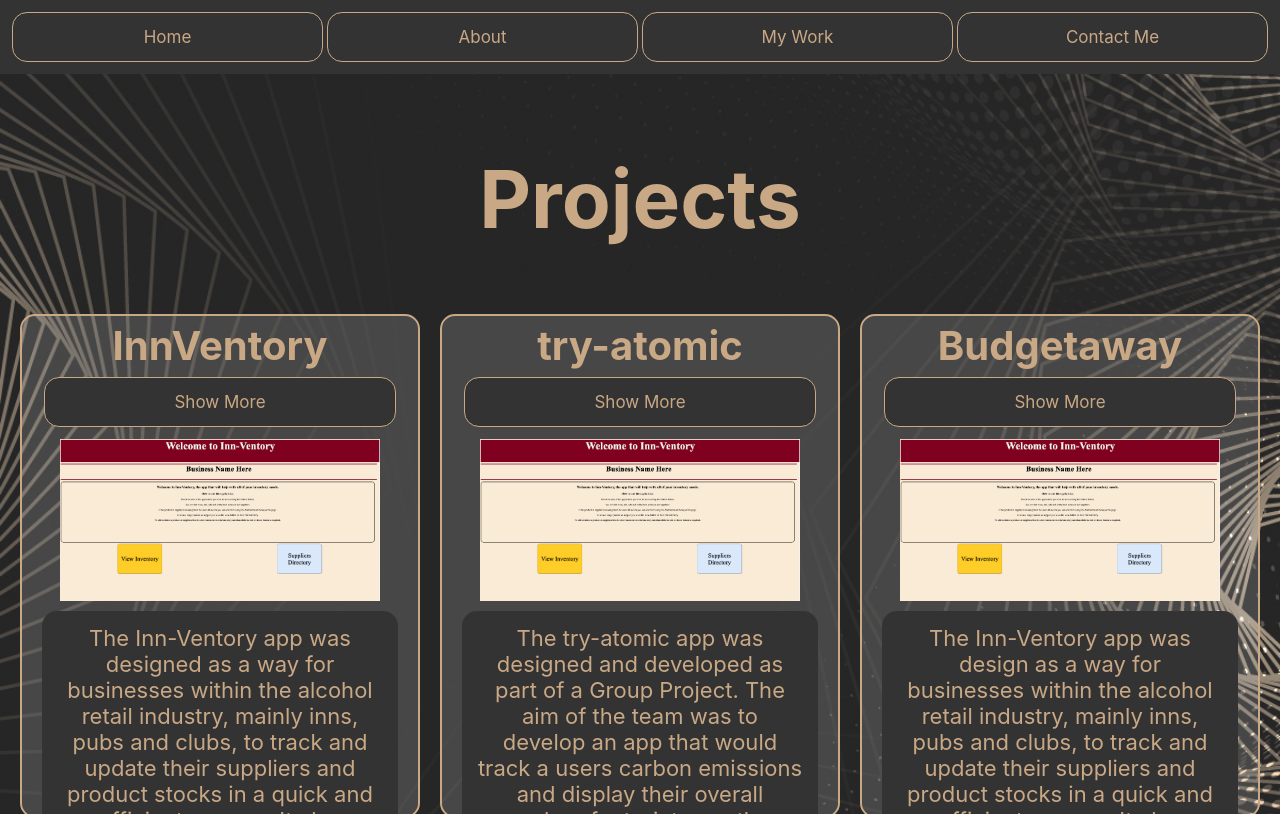
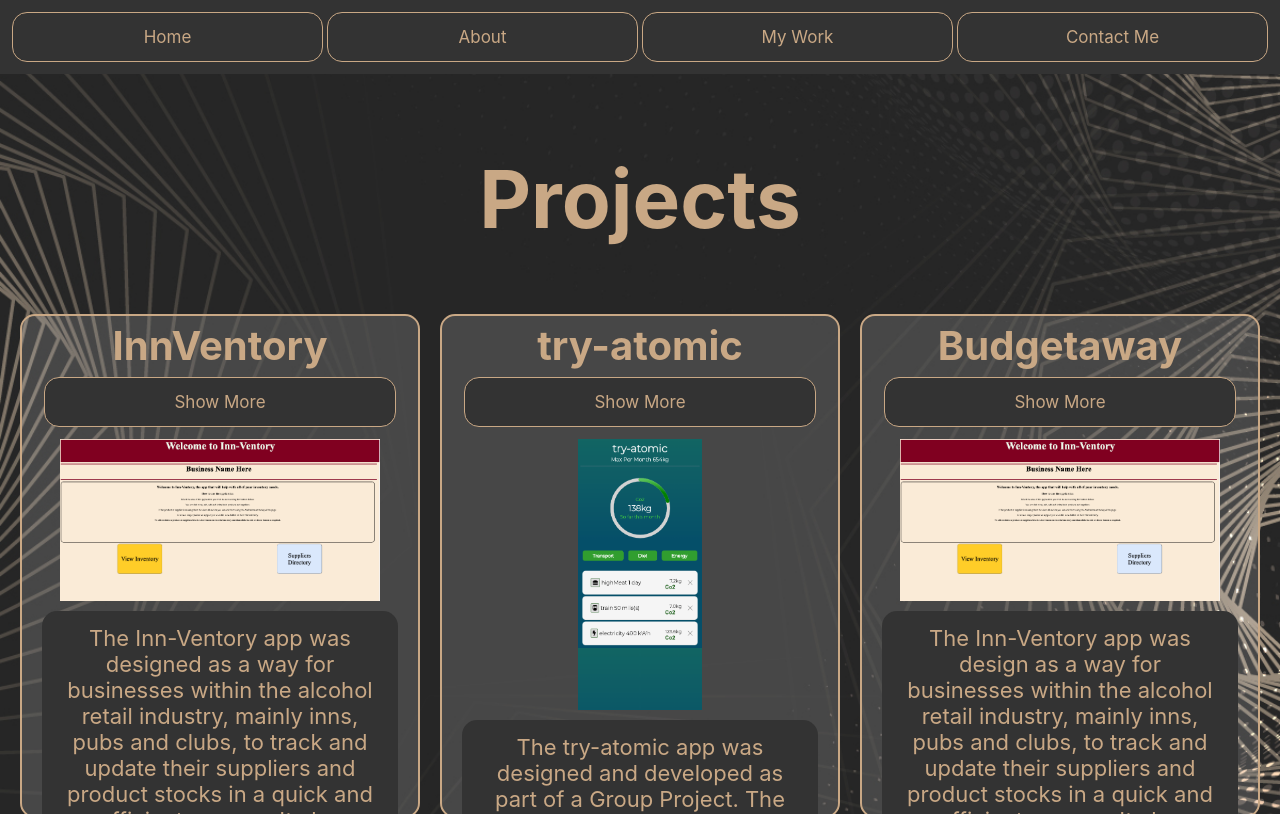
Before and after one commit to JamesSBeedle/JamesSBeedle.github.io, a React (Create React App) app: page /projects in a window 1280 px wide. Built offline with nearby package versions, Linux system fonts and the light colour scheme.

Commit message:
added styling for try-atomic images

```diff
--- a/src/components/Applications.css
+++ b/src/components/Applications.css
@@ -83,9 +83,24 @@
     box-sizing: border-box;
 }
 
+.image-container-try{
+    display: flex;
+    justify-self: center;
+    max-height:auto;
+    width:35%;
+    margin: 10px auto;
+    box-sizing: border-box;
+}
+
 .image-container > img{
     /* height:200px; */
     width:90%;
+    margin: 0px auto;
+}
+
+.image-container-try > img{
+    /* height:200px; */
+    width:100%;
     margin: 0px auto;
 }
 
--- a/src/components/TryAtomic.js
+++ b/src/components/TryAtomic.js
@@ -1,4 +1,4 @@
-import InnHome from "../images/inn-home-page.png";
+import TryDisplay from "../images/try-atomic-energy-display.png";
 import "./Applications.css"
 import { Link } from 'react-router-dom'
 
@@ -18,8 +18,8 @@ const TryAtomic = () => {
 
 
 
-                <section className="image-container">
-                    <img src={InnHome} alt="try-atomic home page" />
+                <section className="image-container-try">
+                    <img src={TryDisplay} alt="try-atomic home page" />
                 </section>
 
 
--- a/src/containers/Project.css
+++ b/src/containers/Project.css
@@ -65,6 +65,9 @@
     .image-container> img{
         display:none;
     }
+    .image-container-try > img{
+        display:none;
+    }
     .description{
         display:none;
     }
```
